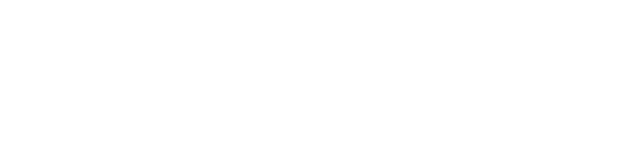
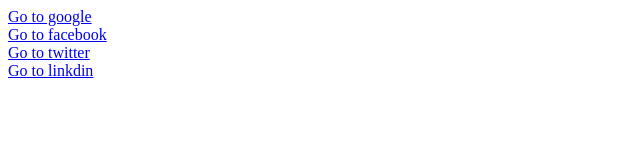
Before and after one commit to TAMANNA-CHADHA/Our_web.git.io, a plain HTML site: page index.html in a window 1280 px wide. Shown: the whole page, without its empty margins (0-640 px from the left). Drawn offline with Linux system fonts and the light colour scheme.

Commit message:
Update index.html

```diff
--- a/index.html
+++ b/index.html
@@ -7,6 +7,9 @@
     <title>Document</title>
 </head>
 <body>
-
+     <a href ="https://google.com" target ="_blank">Go to google</a><br>
+    <a href ="https://facebook.com" target ="_blank">Go to  facebook</a><br>
+    <a href ="https://twitter.com" target ="_blank">Go to twitter</a><br>
+    <a href ="https://linkedin.com" target ="_blank">Go to linkdin</a><br>
 </body>
 </html>
```
